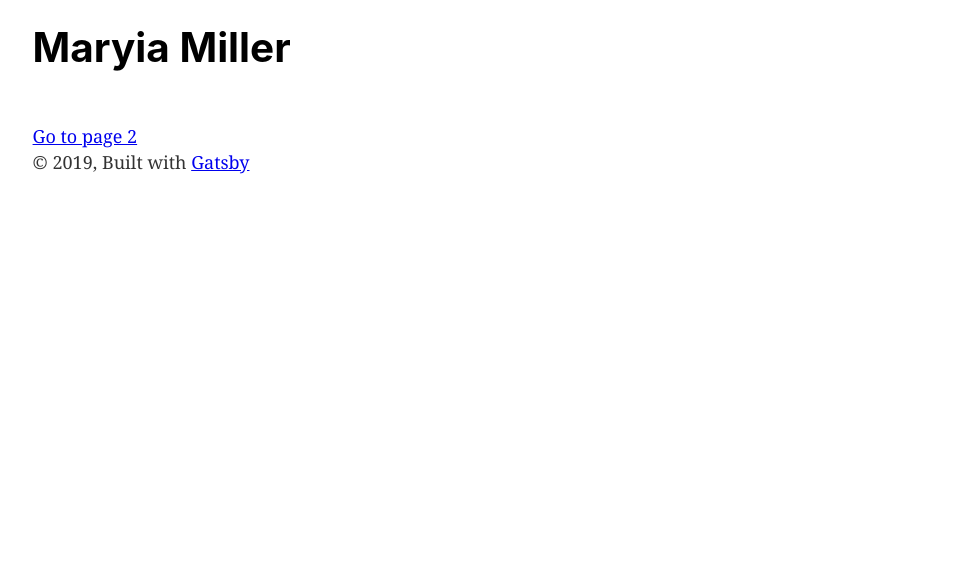
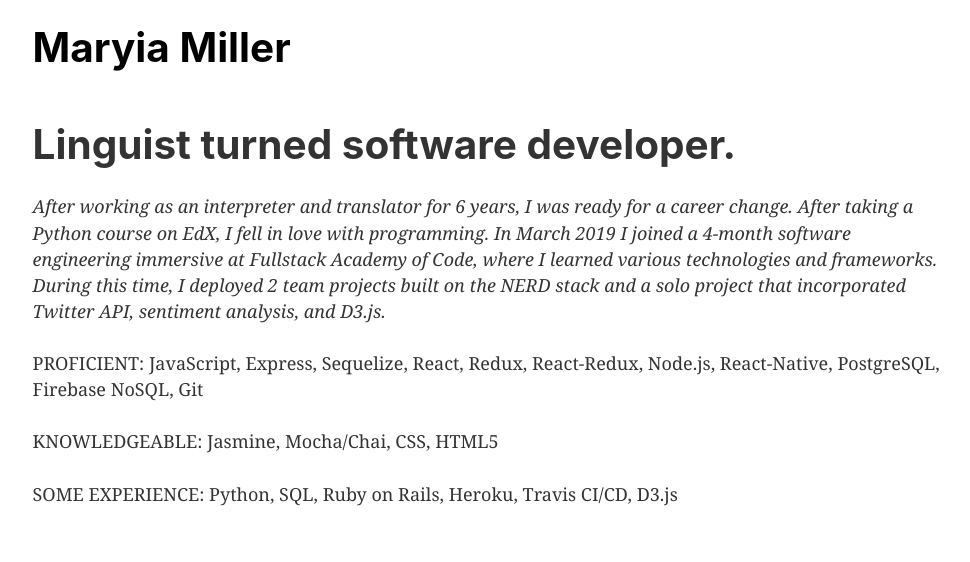
Before and after one commit to maryiababinova/maryiamiller, a Gatsby site: page / in a window 1280 px wide. Shown: the whole page, without its empty margins (147-1117 px from the left). Built offline with nearby package versions, Linux system fonts and the light colour scheme; Gatsby itself is replaced by a stand-in of ours.

Commit message:
added text to body

```diff
--- a/src/components/layout.js
+++ b/src/components/layout.js
@@ -34,12 +34,22 @@ const Layout = ({ children }) => {
           paddingTop: 0,
         }}
       >
-        <main>{children}</main>
-        <footer>
+        {/* <main>{children}</main> */}
+        <div>
+          <h1>Linguist turned software developer.</h1>
+
+          <p style={{fontStyle:'italic'}}>After working as an interpreter and translator for 6 years, I was ready for a career change. After taking a Python course on EdX, I fell in love with programming. In March 2019 I joined a 4-month software engineering immersive at Fullstack Academy of Code, where I learned various technologies and frameworks. During this time, I deployed 2 team projects built on the NERD stack and a solo project that incorporated Twitter API, sentiment analysis, and D3.js.</p>
+
+          <p>PROFICIENT: JavaScript, Express, Sequelize, React, Redux, React-Redux, Node.js, React-Native,
+          PostgreSQL, Firebase NoSQL, Git</p>
+          <p>KNOWLEDGEABLE: Jasmine, Mocha/Chai, CSS, HTML5</p>
+          <p>SOME EXPERIENCE: Python, SQL, Ruby on Rails, Heroku, Travis CI/CD, D3.js </p>
+        </div>
+        {/* <footer>
           © {new Date().getFullYear()}, Built with
           {` `}
           <a href="https://www.gatsbyjs.org">Gatsby</a>
-        </footer>
+        </footer> */}
       </div>
     </>
   )
```
Also changed, not shown: src/components/seo.js (+1 -37 lines).
